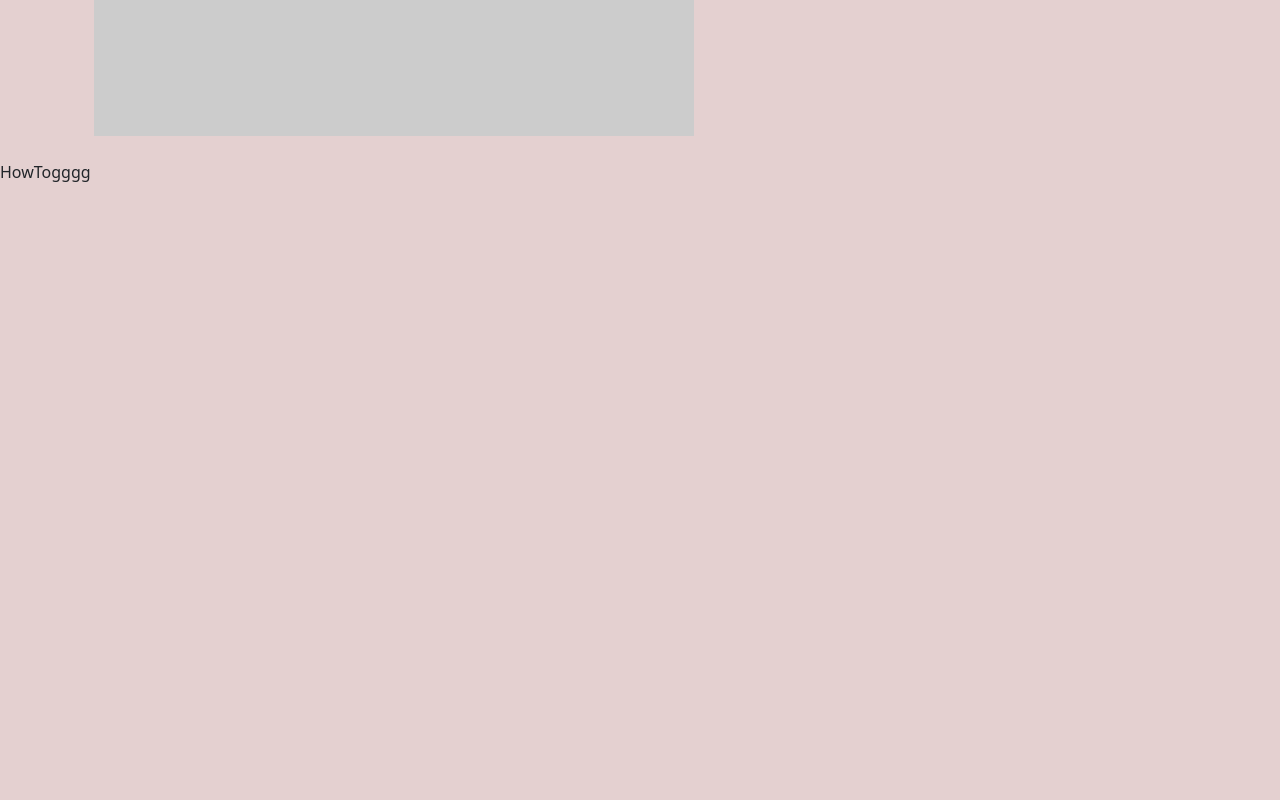
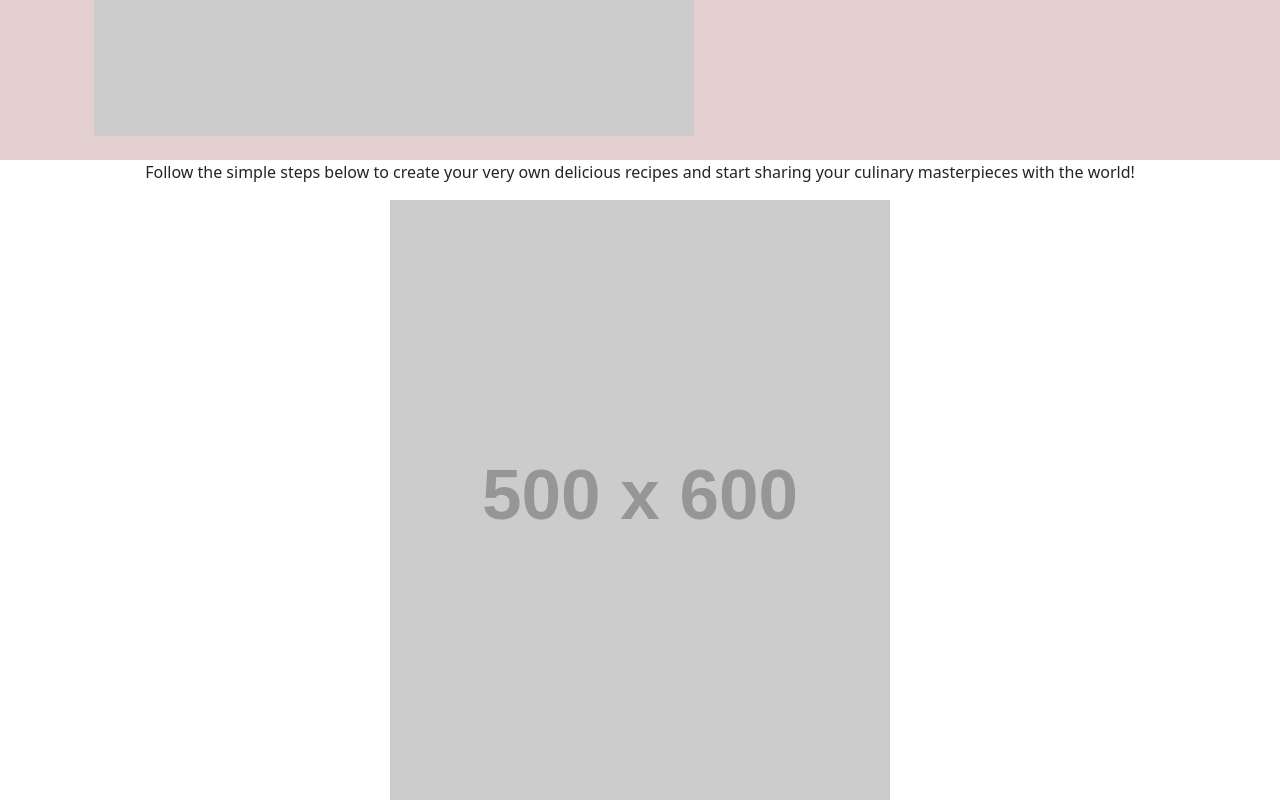
Before and after one commit to cleecoloma/cookbot-ai-app, a React (Vite) app: page / in a window 1280 px wide. Shown: the part 937-1737 px from the top of the page. Before the commit the page ends 1121 px from the top, so only its background shows below. Built offline with nearby package versions, Linux system fonts and the light colour scheme; no server answers; a web font is replaced by a local one.

Commit message:
added HowTo component and some styling

```diff
--- a/src/components/HowTo.jsx
+++ b/src/components/HowTo.jsx
@@ -1,11 +1,18 @@
 'use strict';
 
 import React from 'react';
+import '../styles/HowTo.css';
 
 function HowTo() {
   return (
-    <div>HowTogggg</div>
-  )
+    <div id='how-to'>
+      <p>
+        Follow the simple steps below to create your very own delicious recipes
+        and start sharing your culinary masterpieces with the world!
+      </p>
+      <img src='https://placehold.co/500x600' />
+    </div>
+  );
 }
 
 export default HowTo;
--- /dev/null
+++ b/src/styles/HowTo.css
@@ -0,0 +1,8 @@
+#how-to {
+  display: flex;
+  justify-content: center;
+  align-items: center;
+  flex-direction: column;
+  text-align: center;
+  background-color: white;
+}
```
